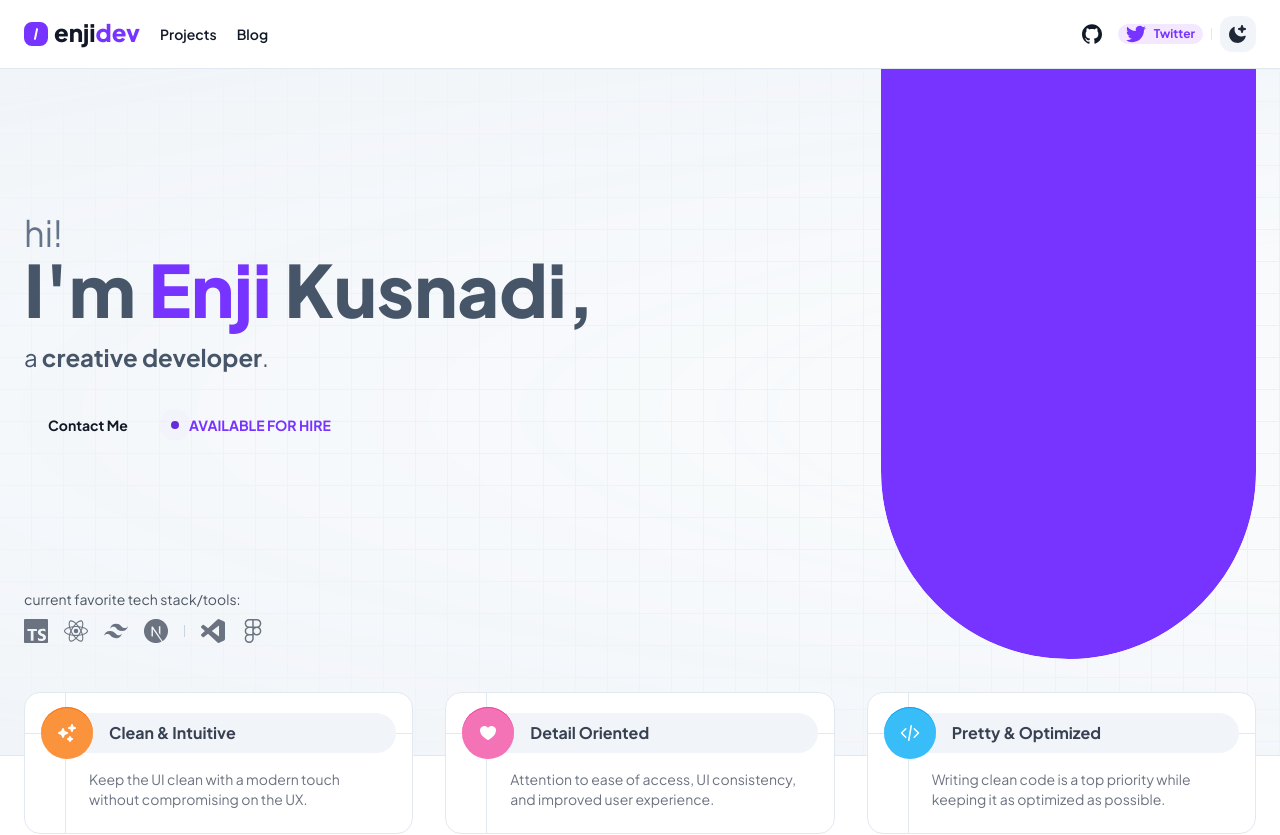
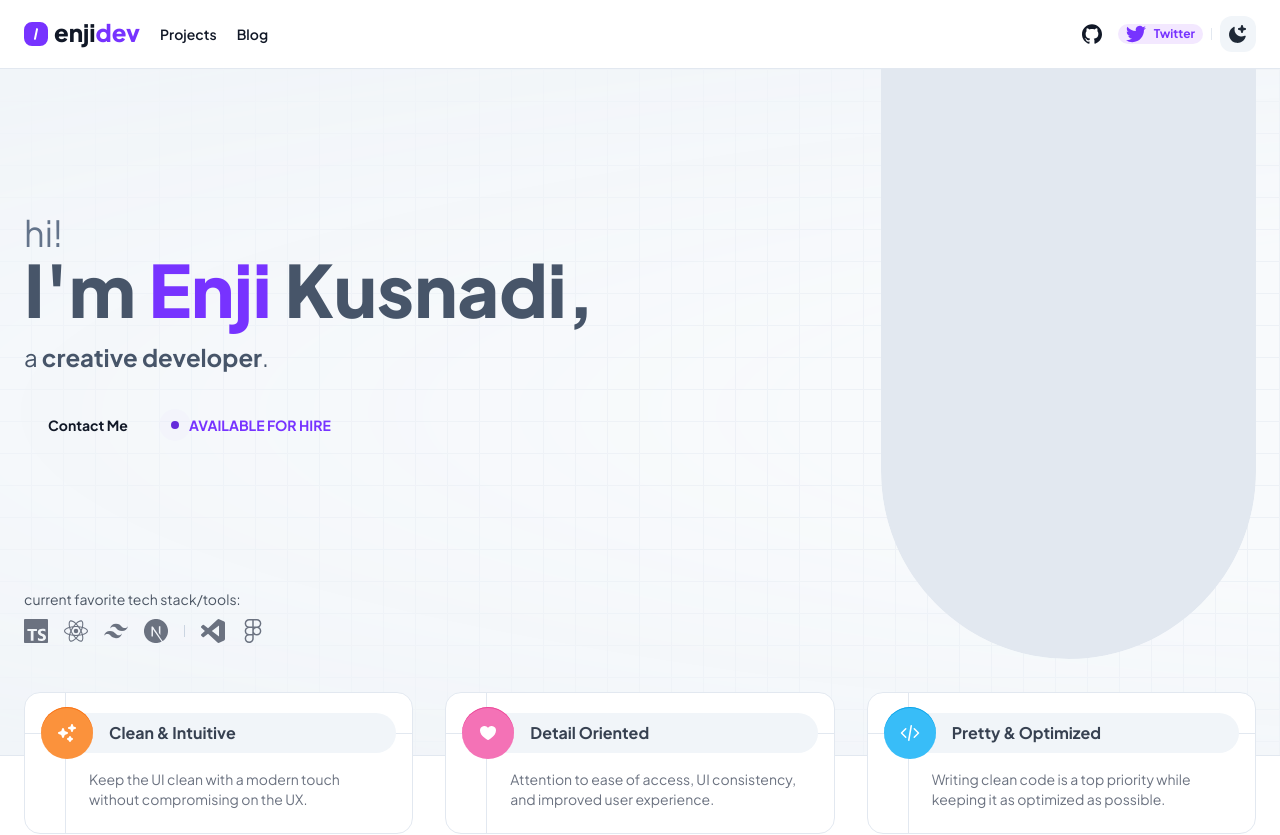
Before and after one commit to enjidev/enji.dev, a Next.js app: page / in a window 1280 px wide. Shown: the top 835 px of the page. Built offline with nearby package versions, Linux system fonts and the light colour scheme; no server answers.

Commit message:
chore: update header image background color

```diff
--- a/src/components/Header/HeaderImage.tsx
+++ b/src/components/Header/HeaderImage.tsx
@@ -15,8 +15,8 @@ const HeaderImage = () => {
     >
       <div
         className={clsx(
-          'absolute top-0 right-0 h-[590px] w-[375px] rounded-b-full bg-primary-400',
-          'dark:bg-primary-700'
+          'absolute top-0 right-0 h-[590px] w-[375px] rounded-b-full bg-slate-200',
+          'dark:bg-slate-800'
         )}
       >
         <motion.div
--- a/src/components/Header/HeaderTitle.tsx
+++ b/src/components/Header/HeaderTitle.tsx
@@ -17,8 +17,8 @@ const HeaderTitle = () => {
     <div>
       <motion.div
         className={clsx(
-          'flex items-center gap-2 text-2xl text-slate-500',
-          'md:text-4xl',
+          'flex items-center gap-1 text-2xl text-slate-500',
+          'md:gap-2 md:text-4xl',
           'dark:text-slate-500'
         )}
         initial={animation.hide}
```
